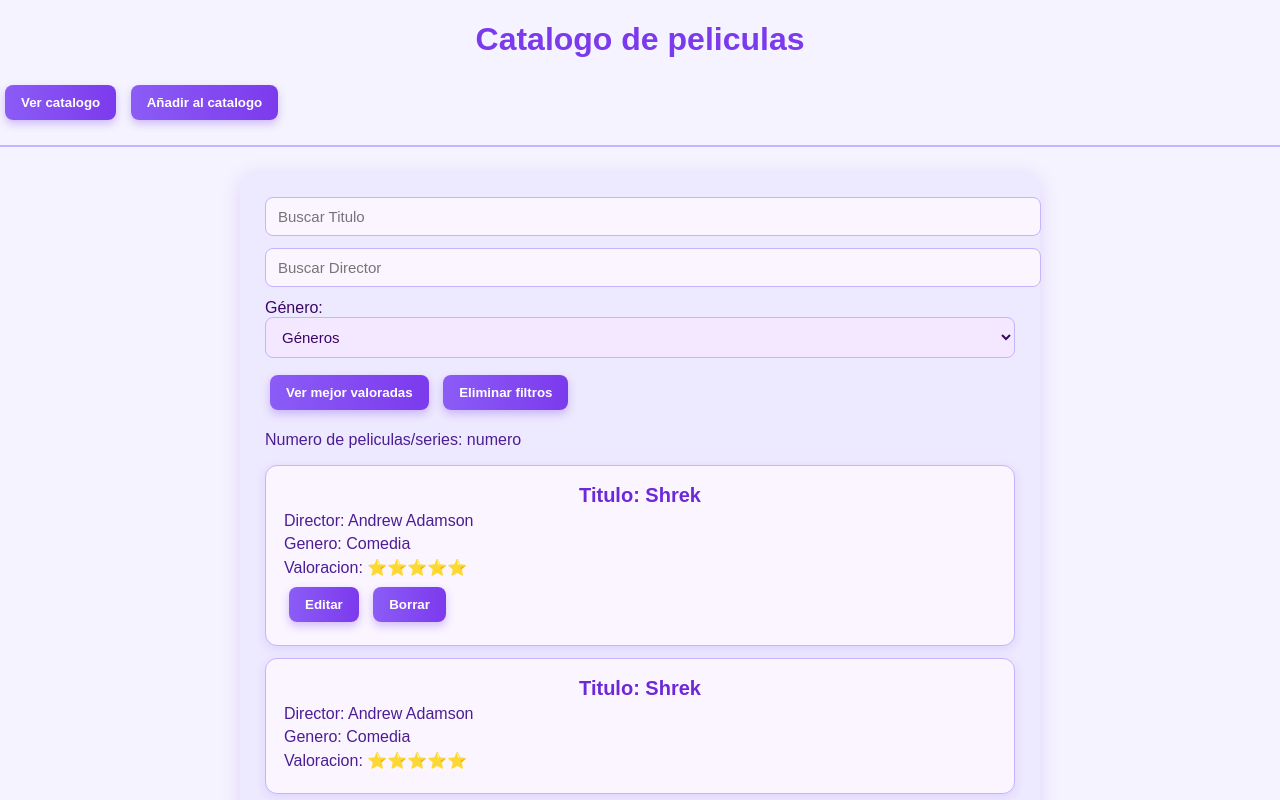
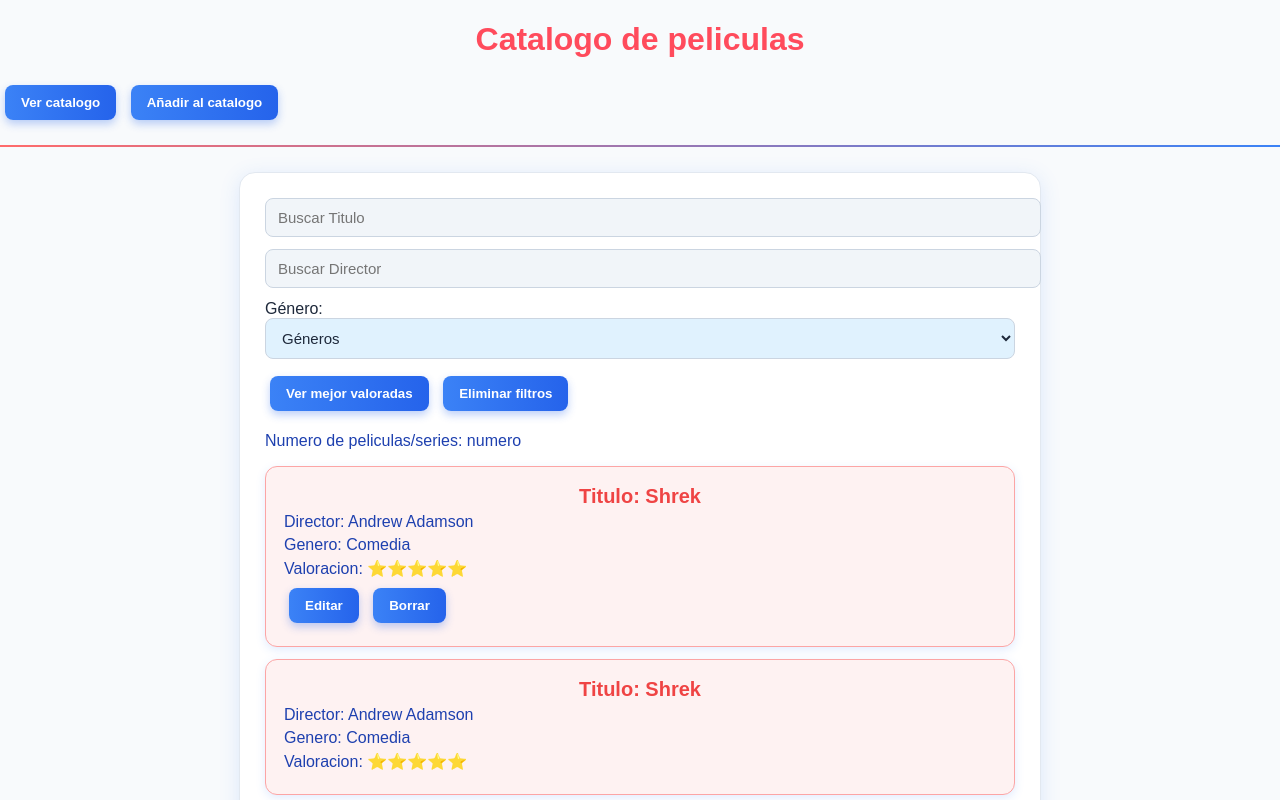
Before and after one commit to Alexisricoser/Proyecto_Peliculas, a plain HTML site: page Index.html in a window 1280 px wide. Shown: the top 800 px of the page. Drawn offline with Linux system fonts and the light colour scheme.

Commit message:
Refactor styles in styles.css for improved color scheme and consistency

```diff
--- a/css/styles.css
+++ b/css/styles.css
@@ -1,18 +1,18 @@
 body {
   font-family: 'Poppins', Arial, sans-serif;
   margin: 0;
-  background: #f5f3ff; /* Lavanda muy claro */
-  color: #3b0764; /* Morado oscuro */
+  background: #f8fafc; /* gris azulado muy claro */
+  color: #1e293b; /* gris oscuro azulado */
 }
 
 h1, h2 {
   text-align: center;
-  color: #7c3aed; /* Morado principal */
+  color: #ff4b5c; /* rojo coral principal */
 }
 
 button {
-  background: linear-gradient(90deg, #8b5cf6, #7c3aed);
-  color: #fff;
+  background: linear-gradient(90deg, #3b82f6, #2563eb); /* azul degradado */
+  color: white;
   border: none;
   border-radius: 8px;
   padding: 10px 16px;
@@ -20,80 +20,81 @@ button {
   cursor: pointer;
   font-weight: bold;
   transition: all 0.25s ease;
-  box-shadow: 0 4px 8px rgba(124, 58, 237, 0.3);
+  box-shadow: 0 4px 8px rgba(37, 99, 235, 0.3);
 }
 
 button:hover {
-  background: linear-gradient(90deg, #7c3aed, #6d28d9);
+  background: linear-gradient(90deg, #2563eb, #1e40af);
   transform: translateY(-2px);
-  box-shadow: 0 6px 12px rgba(109, 40, 217, 0.4);
+  box-shadow: 0 6px 12px rgba(37, 99, 235, 0.4);
 }
 
 #contForm, #Catalogo {
   max-width: 750px;
   margin: 25px auto;
-  background: #ede9fe; /* Lavanda claro */
+  background: #ffffff;
   padding: 25px;
   border-radius: 16px;
-  box-shadow: 0 4px 20px rgba(109, 40, 217, 0.15);
+  box-shadow: 0 4px 20px rgba(59, 130, 246, 0.15);
+  border: 1px solid #e2e8f0;
 }
 
 input, select {
   width: 100%;
   padding: 10px 12px;
   border-radius: 8px;
-  border: 1px solid #c4b5fd; /* Lila */
+  border: 1px solid #cbd5e1;
   margin-bottom: 12px;
-  background: #faf5ff;
-  color: #3b0764;
+  background: #f1f5f9;
   font-size: 15px;
+  color: #1e293b;
 }
 
 input:focus, select:focus {
   outline: none;
-  border-color: #8b5cf6;
-  box-shadow: 0 0 6px rgba(139, 92, 246, 0.4);
+  border-color: #3b82f6;
+  box-shadow: 0 0 5px rgba(59, 130, 246, 0.4);
 }
 
 .contenido {
-  background: #faf5ff;
+  background: #fef2f2; /* fondo ligeramente rosado */
   padding: 18px;
   border-radius: 12px;
   margin-top: 12px;
-  border: 1px solid #c4b5fd;
-  box-shadow: 0 3px 10px rgba(139, 92, 246, 0.15);
+  border: 1px solid #fca5a5; /* rojo suave */
+  box-shadow: 0 3px 10px rgba(59, 130, 246, 0.15);
   transition: transform 0.2s ease, box-shadow 0.2s ease;
 }
 
 .contenido:hover {
   transform: translateY(-3px);
-  box-shadow: 0 6px 18px rgba(124, 58, 237, 0.25);
+  box-shadow: 0 6px 18px rgba(255, 107, 107, 0.25);
 }
 
 .contenido h2 {
   margin: 0;
-  color: #6d28d9; /* Morado medio */
+  color: #ef4444; /* rojo brillante */
   font-size: 20px;
 }
 
 .contenido p {
   margin: 5px 0;
-  color: #4c1d95; /* Violeta intenso */
+  color: #1e40af; /* azul fuerte */
 }
 
 select {
-  background-color: #f3e8ff;
+  background-color: #e0f2fe; /* azul claro */
 }
 
 hr {
   border: none;
   height: 2px;
-  background: #c4b5fd;
+  background: linear-gradient(90deg, #ff6b6b, #3b82f6);
   margin: 20px 0;
 }
 
 .contadorCatalogo {
-  color: #4c1d95;
+  color: #1e40af;
   font-weight: 500;
 }
 
```
